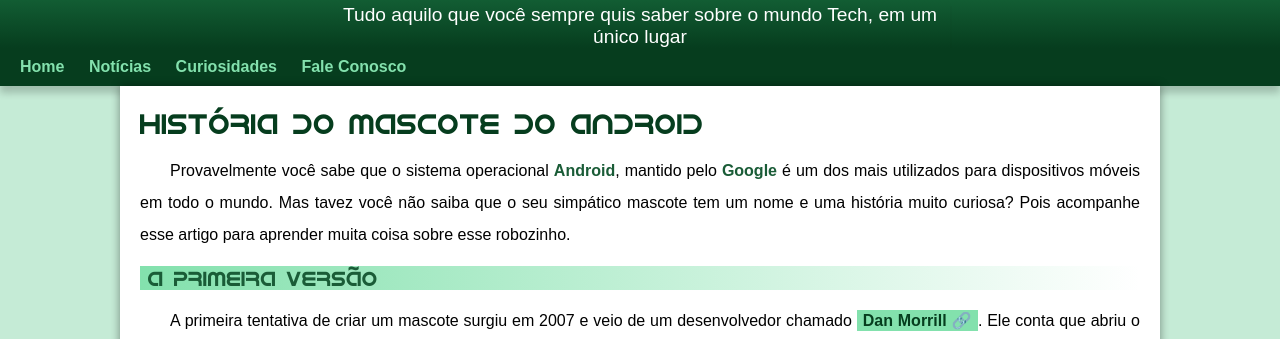
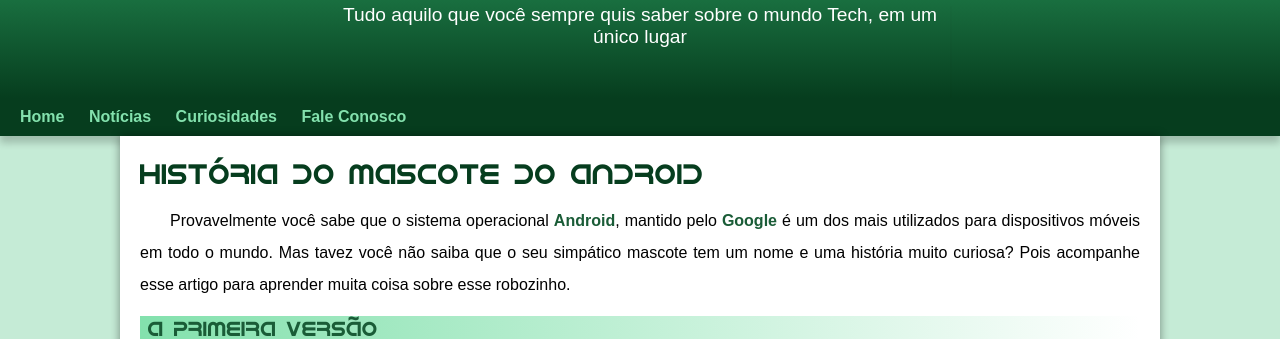
Before and after one commit to CatarinaLFonseca/HTML5-CSS3, a plain HTML site: page Desafio010/android.html in a window 1280 px wide. Shown: the part 113-452 px from the top of the page. Drawn offline with Linux system fonts and the light colour scheme.

Commit message:
Atualizações no css

```diff
--- a/Desafio010/style/style.css
+++ b/Desafio010/style/style.css
@@ -50,7 +50,7 @@ header > h1 {
     font-size: 3em;
     font-weight: normal;
     margin-bottom: 20px;
-    /*box-shadow: 2px 2px 0px rgba(0, 0, 0, 0.041);*/
+
 }
 
 header > p {
@@ -60,6 +60,7 @@ header > p {
     max-width: 600px;
     padding-right: 10px;
     padding-left: 10px;
+    padding-bottom: 50px;
     margin: auto;
     box-shadow: 2px 2px 0px rgba(0, 0, 0, 0.021);
 
```
